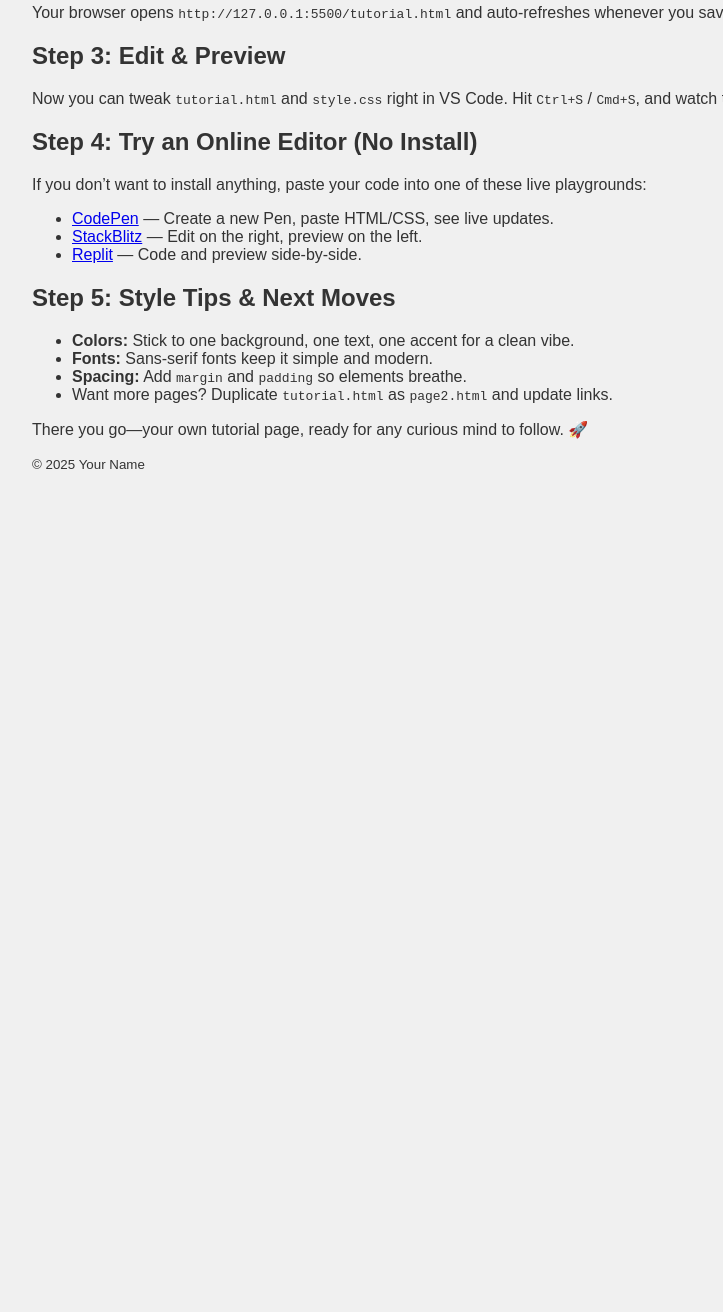
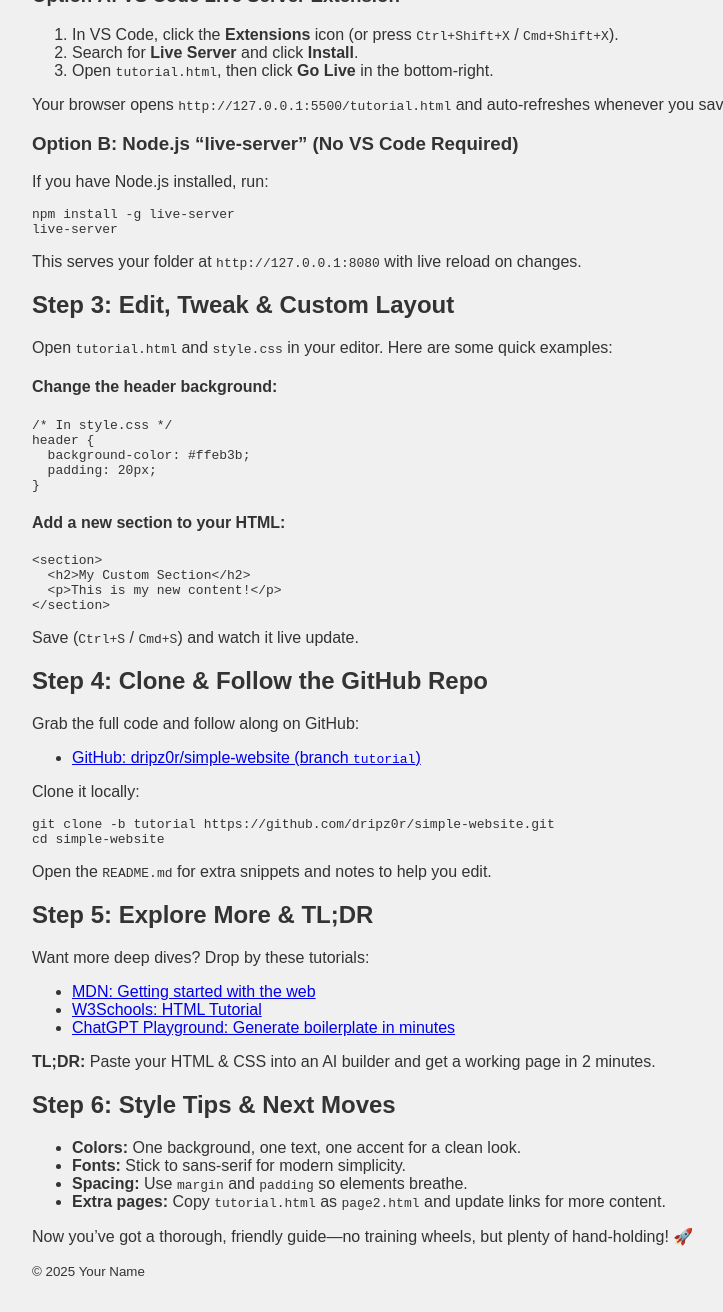
Before and after one commit to dripz0r/simple-webpage, a plain HTML site: page tutorial.html in a window 1280 px wide. Shown: the part 478-1790 px from the top of the page, without its empty margins (0-723 px from the left). Before the commit the page ends 983 px from the top, so only its background shows below. Drawn offline with Linux system fonts and the light colour scheme.

Commit message:
enhance tutorial

```diff
--- a/tutorial.html
+++ b/tutorial.html
@@ -13,63 +13,114 @@
   </header>
 
   <main>
-    <!-- Step 1: VS Code Install -->
+    <!-- Step 1: VS Code Install & Open -->
     <section>
-      <h2>Step 1: Download & Install VS Code</h2>
-      <p>VS Code is like your code BFF—free, open-source, and works on Mac, Windows, and Linux.</p>
+      <h2>Step 1: Download & Open VS Code</h2>
+      <p>VS Code is your free code BFF—open-source and runs on Mac, Windows, or Linux.</p>
       <ul>
-        <li>Mac / Windows / Linux: <a href="https://code.visualstudio.com/" target="_blank">Get VS Code</a></li>
+        <li><strong>Get VS Code:</strong> <a href="https://code.visualstudio.com/" target="_blank">https://code.visualstudio.com/</a></li>
       </ul>
       <p>Once installed, open your project folder:</p>
       <pre><code>cd /path/to/simple-website
 code .
 </code></pre>
-      <p>This fires up VS Code with your files ready to edit—no fuss.</p>
+      <p><em>Note:</em> If the <code>code .</code> command doesn’t work, you can:</p>
+      <ul>
+        <li>Right‑click the <code>simple-website</code> folder &gt; “Open With” &gt; VS Code</li>
+        <li>In VS Code, go to <strong>File &gt; Open Folder…</strong> and select your project</li>
+      </ul>
     </section>
 
-    <!-- Step 2: Live Server -->
+    <!-- Step 2: Live Server Options -->
     <section>
-      <h2>Step 2: Install & Use Live Server</h2>
+      <h2>Step 2: Serve & Live-Reload Your Page</h2>
+      <h3>Option A: VS Code Live Server Extension</h3>
       <ol>
         <li>In VS Code, click the <strong>Extensions</strong> icon (or press <code>Ctrl+Shift+X</code> / <code>Cmd+Shift+X</code>).</li>
         <li>Search for <strong>Live Server</strong> and click <strong>Install</strong>.</li>
         <li>Open <code>tutorial.html</code>, then click <strong>Go Live</strong> in the bottom-right.</li>
       </ol>
-      <p>Your browser opens <code>http://127.0.0.1:5500/tutorial.html</code> and auto-refreshes whenever you save. 🎉</p>
+      <p>Your browser opens <code>http://127.0.0.1:5500/tutorial.html</code> and auto-refreshes whenever you save.</p>
+
+      <h3>Option B: Node.js “live-server” (No VS Code Required)</h3>
+      <p>If you have Node.js installed, run:</p>
+      <pre><code>npm install -g live-server
+live-server
+</code></pre>
+      <p>This serves your folder at <code>http://127.0.0.1:8080</code> with live reload on changes.</p>
     </section>
 
-    <!-- Step 3: Edit & Preview -->
+    <!-- Step 3: Edit & Customize -->
     <section>
-      <h2>Step 3: Edit & Preview</h2>
-      <p>Now you can tweak <code>tutorial.html</code> and <code>style.css</code> right in VS Code. Hit <code>Ctrl+S</code> / <code>Cmd+S</code>, and watch the magic—no extra puppetry needed.</p>
+      <h2>Step 3: Edit, Tweak & Custom Layout</h2>
+      <p>Open <code>tutorial.html</code> and <code>style.css</code> in your editor. Here are some quick examples:</p>
+      <h4>Change the header background:</h4>
+      <pre><code>/* In style.css */
+header {
+  background-color: #ffeb3b;
+  padding: 20px;
+}
+</code></pre>
+      <h4>Add a new section to your HTML:</h4>
+      <pre><code>&lt;section&gt;
+  &lt;h2&gt;My Custom Section&lt;/h2&gt;
+  &lt;p&gt;This is my new content!&lt;/p&gt;
+&lt;/section&gt;
+</code></pre>
+      <p>Save (<code>Ctrl+S</code> / <code>Cmd+S</code>) and watch it live update.</p>
     </section>
 
-    <!-- Step 4: Online Editors -->
+    <!-- Step 4: GitHub & README -->
     <section>
-      <h2>Step 4: Try an Online Editor (No Install)</h2>
-      <p>If you don’t want to install anything, paste your code into one of these live playgrounds:</p>
+      <h2>Step 4: Clone & Follow the GitHub Repo</h2>
+      <p>Grab the full code and follow along on GitHub:</p>
       <ul>
-        <li><a href="https://codepen.io/pen" target="_blank">CodePen</a> — Create a new Pen, paste HTML/CSS, see live updates.</li>
-        <li><a href="https://stackblitz.com/edit/html" target="_blank">StackBlitz</a> — Edit on the right, preview on the left.</li>
-        <li><a href="https://replit.com/languages/html" target="_blank">Replit</a> — Code and preview side-by-side.</li>
+        <li><a href="https://github.com/dripz0r/simple-website/tree/tutorial" target="_blank">
+            GitHub: dripz0r/simple-website (branch <code>tutorial</code>)
+          </a>
+        </li>
       </ul>
+      <p>Clone it locally:</p>
+      <pre><code>git clone -b tutorial https://github.com/dripz0r/simple-website.git
+cd simple-website
+</code></pre>
+      <p>Open the <code>README.md</code> for extra snippets and notes to help you edit.</p>
     </section>
 
-    <!-- Step 5: Design Tips -->
+    <!-- Step 5: More Tutorials & TL;DR -->
     <section>
-      <h2>Step 5: Style Tips & Next Moves</h2>
+      <h2>Step 5: Explore More & TL;DR</h2>
+      <p>Want more deep dives? Drop by these tutorials:</p>
       <ul>
-        <li><strong>Colors:</strong> Stick to one background, one text, one accent for a clean vibe.</li>
-        <li><strong>Fonts:</strong> Sans-serif fonts keep it simple and modern.</li>
-        <li><strong>Spacing:</strong> Add <code>margin</code> and <code>padding</code> so elements breathe.</li>
-        <li>Want more pages? Duplicate <code>tutorial.html</code> as <code>page2.html</code> and update links.</li>
+        <li><a href="https://developer.mozilla.org/docs/Learn/Getting_started_with_the_web" target="_blank">
+              MDN: Getting started with the web
+            </a></li>
+        <li><a href="https://www.w3schools.com/html/" target="_blank">
+              W3Schools: HTML Tutorial
+            </a></li>
+        <li><a href="https://chat.openai.com/" target="_blank">
+              ChatGPT Playground: Generate boilerplate in minutes
+            </a></li>
       </ul>
-      <p>There you go—your own tutorial page, ready for any curious mind to follow. 🚀</p>
+      <p><strong>TL;DR:</strong> Paste your HTML &amp; CSS into an AI builder and get a working page in 2 minutes.</p>
     </section>
+
+    <!-- Step 6: Design Tips -->
+    <section>
+      <h2>Step 6: Style Tips & Next Moves</h2>
+      <ul>
+        <li><strong>Colors:</strong> One background, one text, one accent for a clean look.</li>
+        <li><strong>Fonts:</strong> Stick to sans-serif for modern simplicity.</li>
+        <li><strong>Spacing:</strong> Use <code>margin</code> and <code>padding</code> so elements breathe.</li>
+        <li><strong>Extra pages:</strong> Copy <code>tutorial.html</code> as <code>page2.html</code> and update links for more content.</li>
+      </ul>
+      <p>Now you’ve got a thorough, friendly guide—no training wheels, but plenty of hand-holding! 🚀</p>
+    </section>
+
   </main>
 
   <footer>
-    <small>© 2025 Your Name</small>
+    <small>© 2025 Your Name</small>
   </footer>
 </body>
 </html>
```
